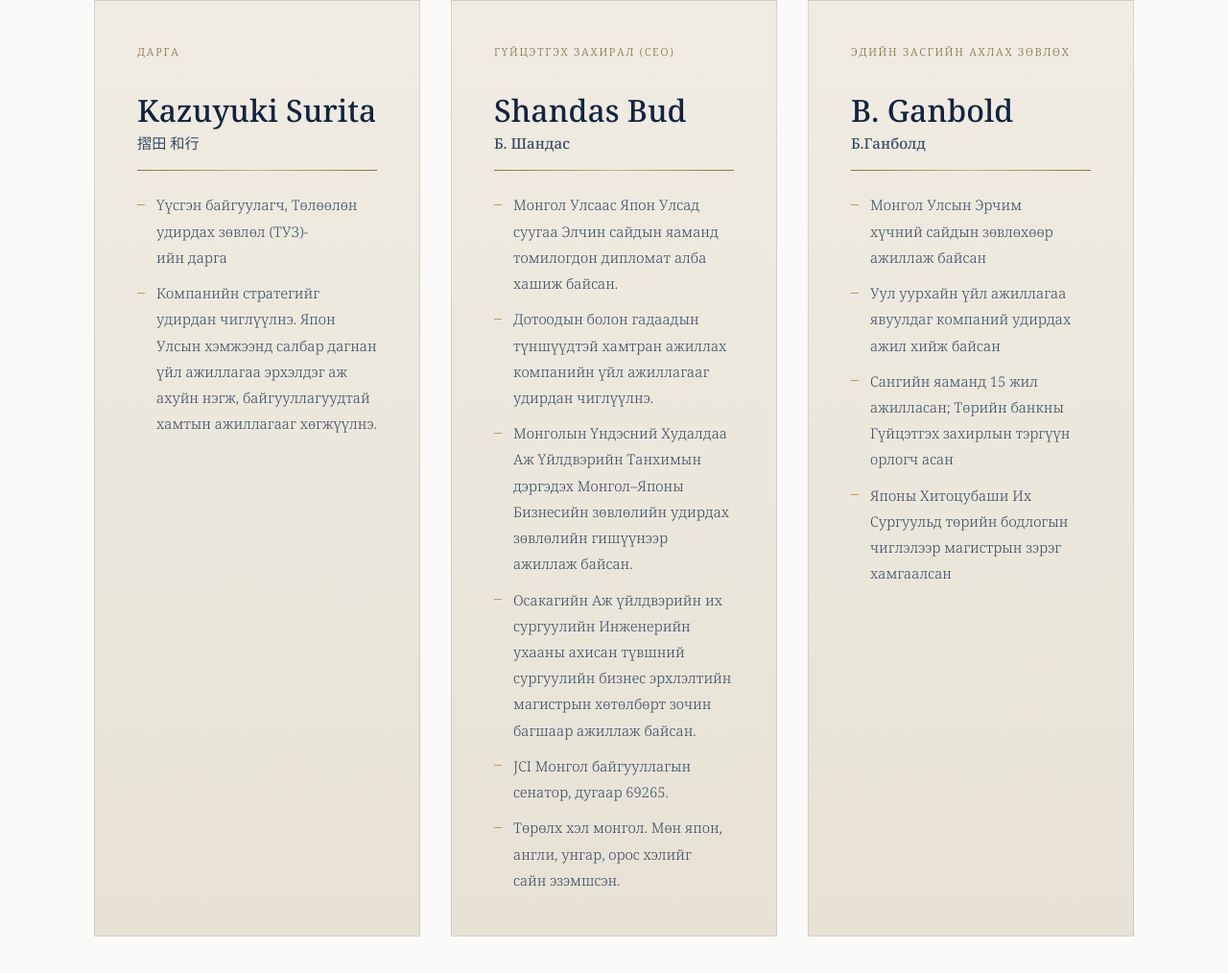
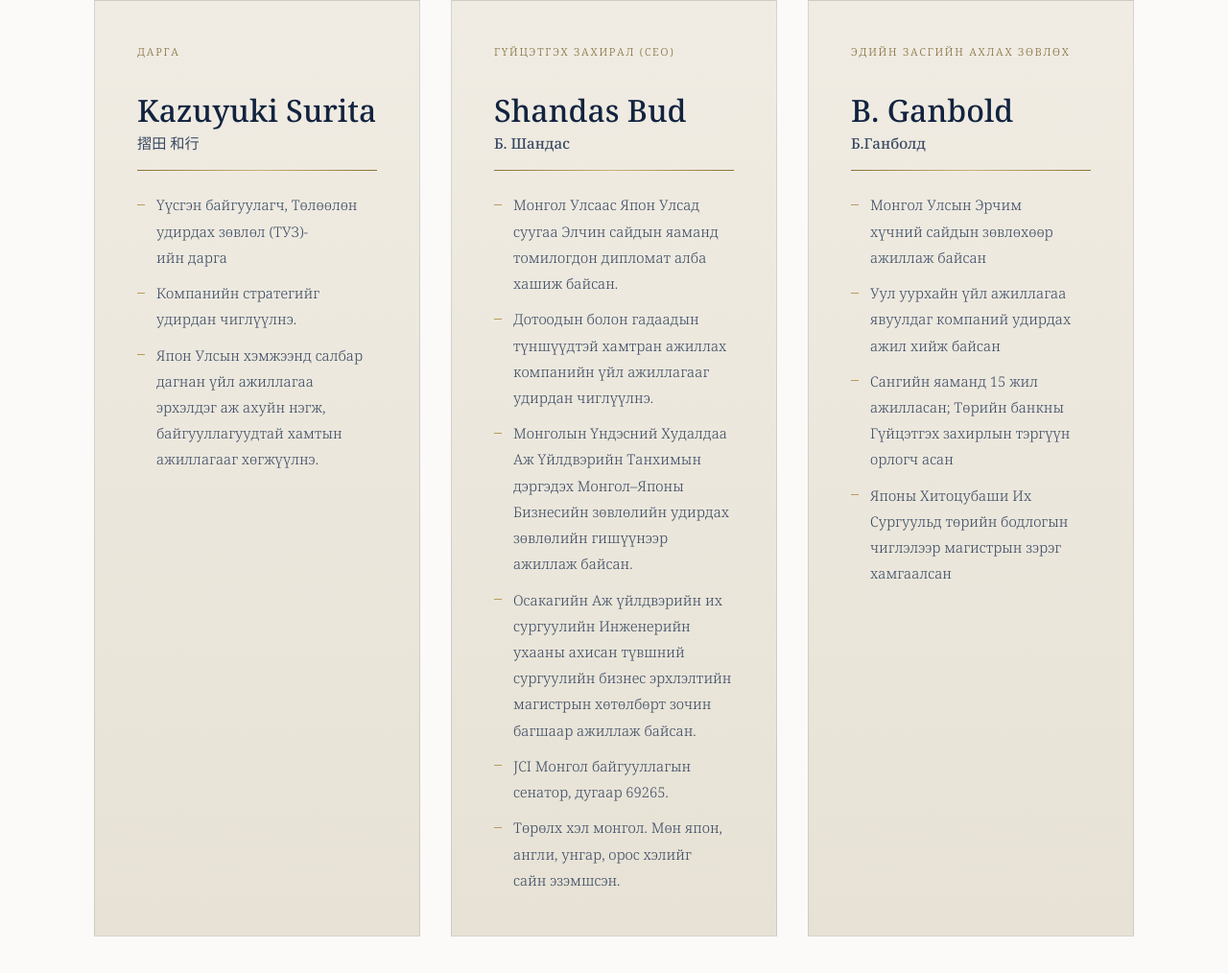
Before and after one commit to zzoun0414/mining-hp, a plain HTML site: page docs/mn/leadership/index.html in a window 1280 px wide. Shown: the part 616-1630 px from the top of the page at 96% size. Drawn offline with Linux system fonts and the light colour scheme.

Commit message:
Split Surita's MN bio into 3 bullets, matching the source exactly
Missed this in the previous pass: the source text for Surita's MN bio
was three separate dash-prefixed lines, but the site had points 2 and
3 merged into a single bullet (a leftover from an earlier version of
this text). The wording was already correct, which is why a text-only
comparison missed it — only the bullet count/structure was off.
Reported directly by the user after manually re-checking the live
page against what they'd sent.

docs/mn/leadership/index.html: Surita's second <li> split into two,
matching the three-bullet breakdown exactly as given.

Co-Authored-By: Claude Sonnet 5 <noreply@anthropic.com>
Claude-Session: https://claude.ai/code/session_01QccNQSXCBXxTqDbQgyTvhd

```diff
--- a/docs/mn/leadership/index.html
+++ b/docs/mn/leadership/index.html
@@ -157,7 +157,8 @@
           <h3 class="person-name">Kazuyuki Surita <span>摺田 和行</span></h3>
           <ul class="person-points">
             <li>Үүсгэн байгуулагч, Төлөөлөн удирдах зөвлөл (ТУЗ)-ийн дарга</li>
-            <li>Компанийн стратегийг удирдан чиглүүлнэ. Япон Улсын хэмжээнд салбар дагнан үйл ажиллагаа эрхэлдэг аж ахуйн нэгж, байгууллагуудтай хамтын ажиллагааг хөгжүүлнэ.</li>
+            <li>Компанийн стратегийг удирдан чиглүүлнэ.</li>
+            <li>Япон Улсын хэмжээнд салбар дагнан үйл ажиллагаа эрхэлдэг аж ахуйн нэгж, байгууллагуудтай хамтын ажиллагааг хөгжүүлнэ.</li>
           </ul>
         </article>
         <article class="person reveal">
```
